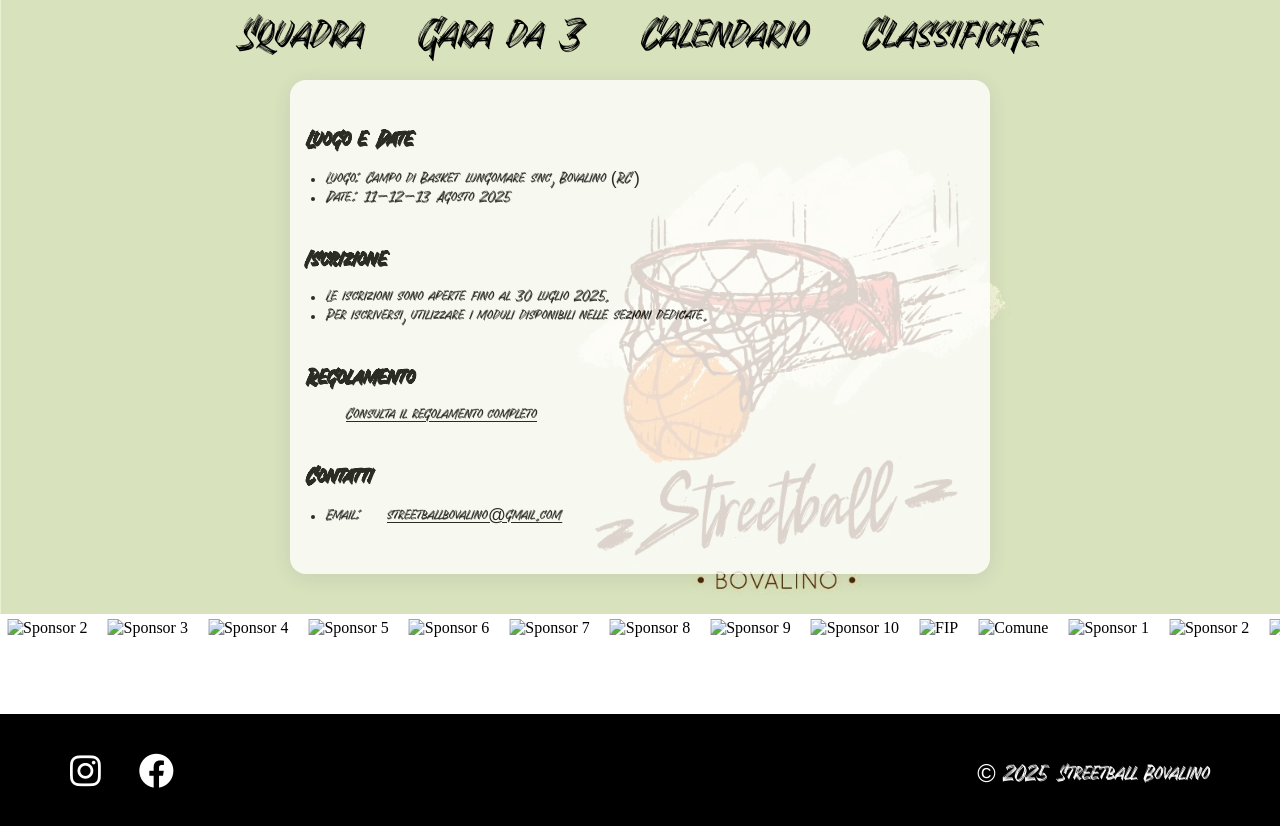
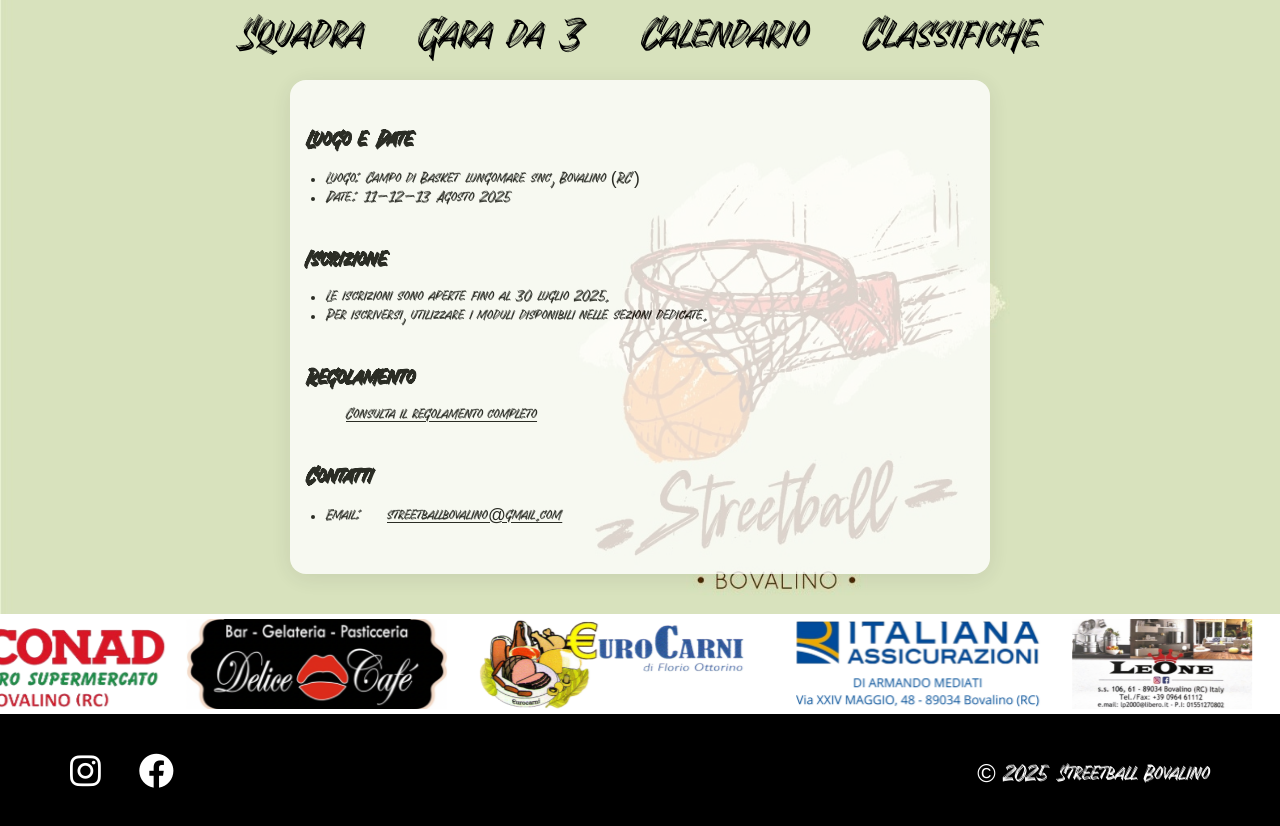
Before and after one commit to vincenzo97m/Project_streetballbovalino, a website: page src/index.html in a window 1280 px wide. Drawn offline with Linux system fonts and the light colour scheme.

Commit message:
fix loghi 3

```diff
--- a/src/index.html
+++ b/src/index.html
@@ -48,31 +48,31 @@
             <div class="banner">
                 <div class="sponsor-slide">
                     <div class="scroll-wrapper">
-                        <img src="src/assets/images/COMUNE.png" alt="Comune" />
-                        <img src="src/assets/images/1.PNG" alt="Sponsor 1" />
-                        <img src="src/assets/images/2.png" alt="Sponsor 2" />
-                        <img src="src/assets/images/3.PNG" alt="Sponsor 3" />
-                        <img src="src/assets/images/4.PNG" alt="Sponsor 4" />
-                        <img src="src/assets/images/5.PNG" alt="Sponsor 5" />
-                        <img src="src/assets/images/6.PNG" alt="Sponsor 6" />
-                        <img src="src/assets/images/7.PNG" alt="Sponsor 7" />
-                        <img src="src/assets/images/8.PNG" alt="Sponsor 8" />
-                        <img src="src/assets/images/9.PNG" alt="Sponsor 9" />
-                        <img src="src/assets/images/10.PNG" alt="Sponsor 10" />
-                        <img src="src/assets/images/FIP.png" alt="FIP" />
+                        <img src="../src/assets/images/COMUNE.png" alt="Comune" />
+                        <img src="../src/assets/images/1.PNG" alt="Sponsor 1" />
+                        <img src="../src/assets/images/2.png" alt="Sponsor 2" />
+                        <img src="../src/assets/images/3.PNG" alt="Sponsor 3" />
+                        <img src="../src/assets/images/4.PNG" alt="Sponsor 4" />
+                        <img src="../src/assets/images/5.PNG" alt="Sponsor 5" />
+                        <img src="../src/assets/images/6.PNG" alt="Sponsor 6" />
+                        <img src="../src/assets/images/7.PNG" alt="Sponsor 7" />
+                        <img src="../src/assets/images/8.PNG" alt="Sponsor 8" />
+                        <img src="../src/assets/images/9.PNG" alt="Sponsor 9" />
+                        <img src="../src/assets/images/10.PNG" alt="Sponsor 10" />
+                        <img src="../src/assets/images/FIP.png" alt="FIP" />
                         <!-- Duplicati -->
-                        <img src="src/assets/images/COMUNE.png" alt="Comune" />
-                        <img src="src/assets/images/1.PNG" alt="Sponsor 1" />
-                        <img src="src/assets/images/2.png" alt="Sponsor 2" />
-                        <img src="src/assets/images/3.PNG" alt="Sponsor 3" />
-                        <img src="src/assets/images/4.PNG" alt="Sponsor 4" />
-                        <img src="src/assets/images/5.PNG" alt="Sponsor 5" />
-                        <img src="src/assets/images/6.PNG" alt="Sponsor 6" />
-                        <img src="src/assets/images/7.PNG" alt="Sponsor 7" />
-                        <img src="src/assets/images/8.PNG" alt="Sponsor 8" />
-                        <img src="src/assets/images/9.PNG" alt="Sponsor 9" />
-                        <img src="src/assets/images/10.PNG" alt="Sponsor 10" />
-                        <img src="src/assets/images/FIP.png" alt="FIP" />
+                        <img src="../src/assets/images/COMUNE.png" alt="Comune" />
+                        <img src="../src/assets/images/1.PNG" alt="Sponsor 1" />
+                        <img src="../src/assets/images/2.png" alt="Sponsor 2" />
+                        <img src="../src/assets/images/3.PNG" alt="Sponsor 3" />
+                        <img src="../src/assets/images/4.PNG" alt="Sponsor 4" />
+                        <img src="../src/assets/images/5.PNG" alt="Sponsor 5" />
+                        <img src="../src/assets/images/6.PNG" alt="Sponsor 6" />
+                        <img src="../src/assets/images/7.PNG" alt="Sponsor 7" />
+                        <img src="../src/assets/images/8.PNG" alt="Sponsor 8" />
+                        <img src="../src/assets/images/9.PNG" alt="Sponsor 9" />
+                        <img src="../src/assets/images/10.PNG" alt="Sponsor 10" />
+                        <img src="../src/assets/images/FIP.png" alt="FIP" />
                     </div>
                 </div>
             </div>
```
